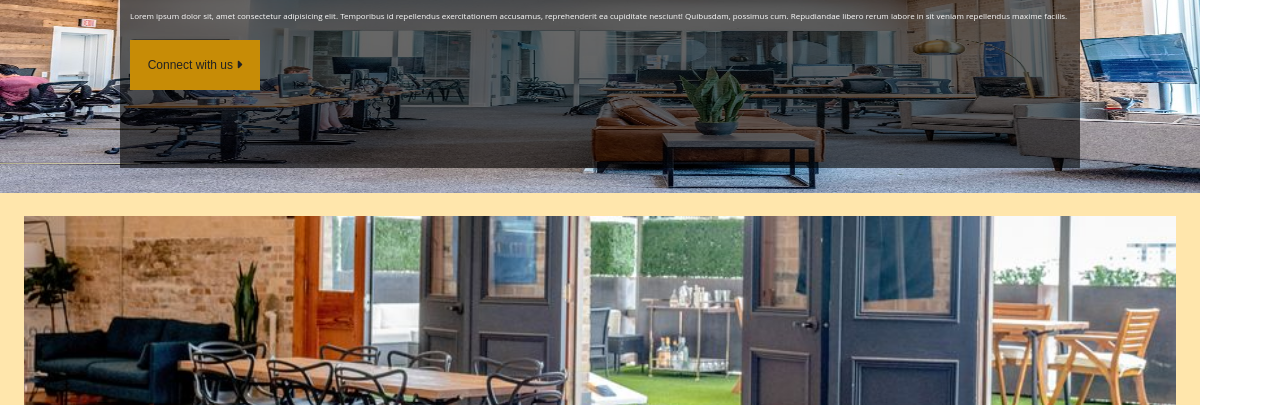
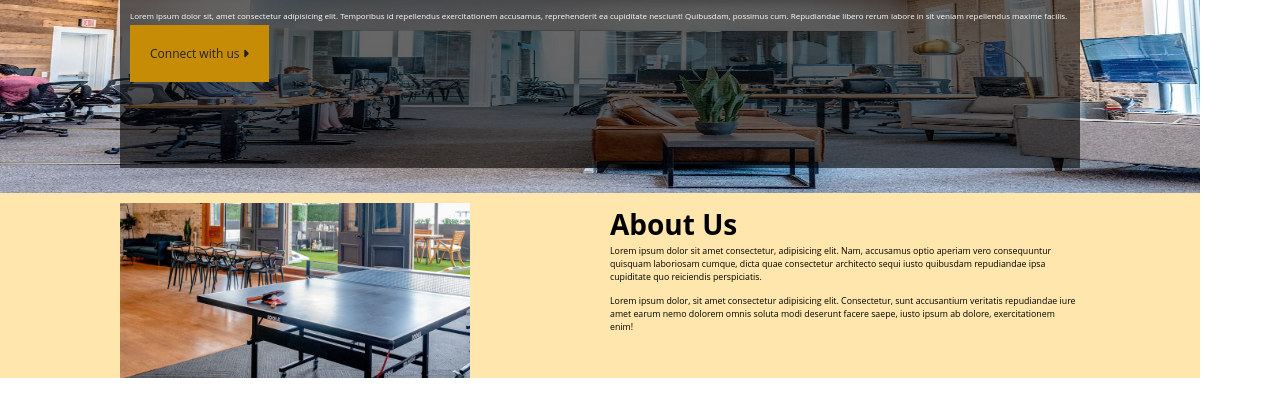
Before and after one commit to MorrisonMac/MorrisonMac.github.io, a plain HTML site: page final-project/index.html in a window 1280 px wide. Shown: the part 212-617 px from the top of the page. Drawn offline with Linux system fonts and the light colour scheme.

Commit message:
adds styling for 760px about section

```diff
--- a/final-project/css/styles.css
+++ b/final-project/css/styles.css
@@ -69,6 +69,7 @@ body {
     clear: left;
 }
 
+/* header section styling, including logo, nav links, and search bar/button */
 header {
     background-color: #222;
     text-align: center;
@@ -139,6 +140,7 @@ nav ul li a{
     margin: 0 auto;
 }
 
+/* styling for the home section, including the banner image and welcome message + button */
 .home {
     position: relative;
     text-align: left;
@@ -176,11 +178,13 @@ nav ul li a{
 
 .home p {
     font-size: 2.2vw;
+    margin-bottom: 6vw;
 }
 
-.home button {
-    width: 35%;
-    height: 20%;
+.home .button {
+    text-decoration: none;
+    text-align: center;
+    padding: 4vw;
     margin-top: 2%;
     font-size: 3vw;
     color: #222;
@@ -188,6 +192,7 @@ nav ul li a{
     border: none;
 }
 
+/* styling for the about section, including the about us image, the header, and the paragraph */
 .about {
     background-color: #ffe6ac;
     padding-left: 2%;
@@ -535,16 +540,51 @@ footer {
 
     .home p {
         font-size: 0.5em;
+        margin-bottom: 20px;
     }
 
-    .home button {
-        width: 130px;
-        height: 50px;
+    .home .button {
+        padding: 20px;
         font-size: 0.75em;
         color: #222;
         background-color: #c78c06;
-        border: none;
     }
 
     /* next comes the about section. make it a grid with repeat(2, 1fr)*/
+    /* styling for the about section at this screen size, making it into a grid so that the picture is beside the text  */
+    .about {
+        background-color: #ffe6ac;
+        padding-left: 10%;
+        padding-right: 10%;
+        line-height: 1.5;
+        display: grid;
+        grid-template-columns: repeat(2, 1fr);
+        grid-template-rows: 1;
+        padding-top: 10px;
+    }
+
+    .about-us {
+        padding-top: 0;
+        width: 350px;
+        grid-column: 1/2;
+        grid-row: 1/1;
+    }
+
+    .about-us-content {
+        grid-column: 2/2;
+        grid-row: 1/1;
+        margin-left: 10px;
+    }
+
+    .about h2 {
+        font-size: 1.75em;
+        font-weight: bold;
+        margin-top: 0;
+    }
+
+    .about p {
+        font-size: 0.55em;
+        margin-top: 0;
+        margin-bottom: 10px;
+    }
 }
--- a/final-project/index.html
+++ b/final-project/index.html
@@ -43,16 +43,18 @@
             <div class="text-block1">
                 <h1>Welcome to Three Star Media</h1>
                 <p>Lorem ipsum dolor sit, amet consectetur adipisicing elit. Temporibus id repellendus exercitationem accusamus, reprehenderit ea cupiditate nesciunt! Quibusdam, possimus cum. Repudiandae libero rerum labore in sit veniam repellendus maxime facilis.</p>
-                <button type="button">Connect with us <i class="fa-solid fa-caret-right"></i></button>
+                <a class="button" href="#contact">Connect with us <i class="fa-solid fa-caret-right"></i></a>
             </div>
         </div>
 
         <!-- about section of the site, includes a photo followed by a heading and two paragraphs -->
         <div class="about" id="about">
             <img class="about-us" src="images/about-us.jpg" alt="about-us">
-            <h2>About Us</h2>
-            <p>Lorem ipsum dolor sit amet consectetur, adipisicing elit. Nam, accusamus optio aperiam vero consequuntur quisquam laboriosam cumque, dicta quae consectetur architecto sequi iusto quibusdam repudiandae ipsa cupiditate quo reiciendis perspiciatis.</p>
-            <p>Lorem ipsum dolor, sit amet consectetur adipisicing elit. Consectetur, sunt accusantium veritatis repudiandae iure amet earum nemo dolorem omnis soluta modi deserunt facere saepe, iusto ipsum ab dolore, exercitationem enim!</p>
+            <div class="about-us-content">
+                <h2>About Us</h2>
+                <p>Lorem ipsum dolor sit amet consectetur, adipisicing elit. Nam, accusamus optio aperiam vero consequuntur quisquam laboriosam cumque, dicta quae consectetur architecto sequi iusto quibusdam repudiandae ipsa cupiditate quo reiciendis perspiciatis.</p>
+                <p>Lorem ipsum dolor, sit amet consectetur adipisicing elit. Consectetur, sunt accusantium veritatis repudiandae iure amet earum nemo dolorem omnis soluta modi deserunt facere saepe, iusto ipsum ab dolore, exercitationem enim!</p>
+            </div>
         </div>
 
         <!-- a heading followed by a series of images, headings, paragraphs, and buttons, each set representing a type of service, 5 services in total, and then ending with "our vision", which is a heading, paragraph, and button all on top of a cropped(?) background image -->
```
